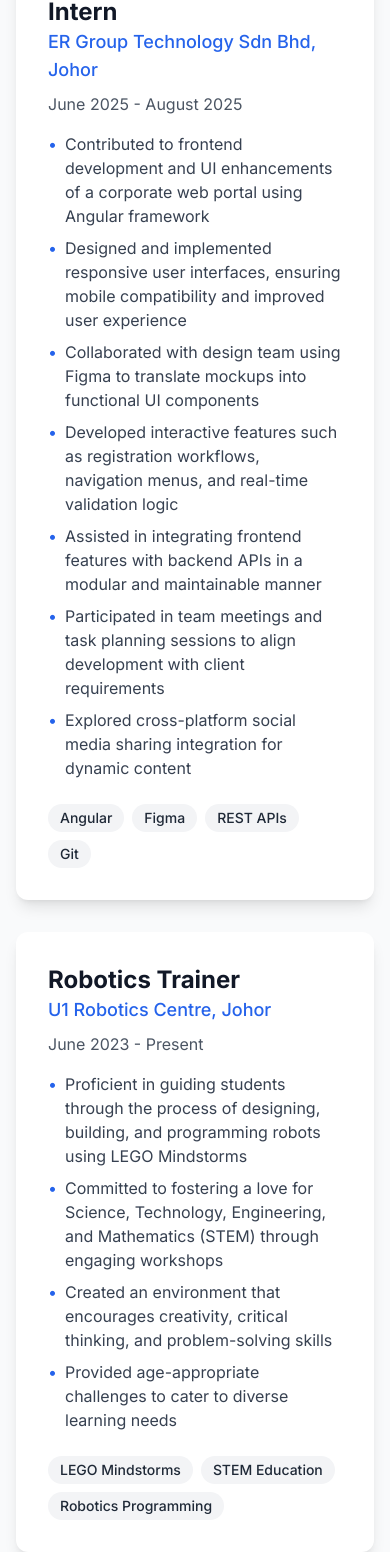
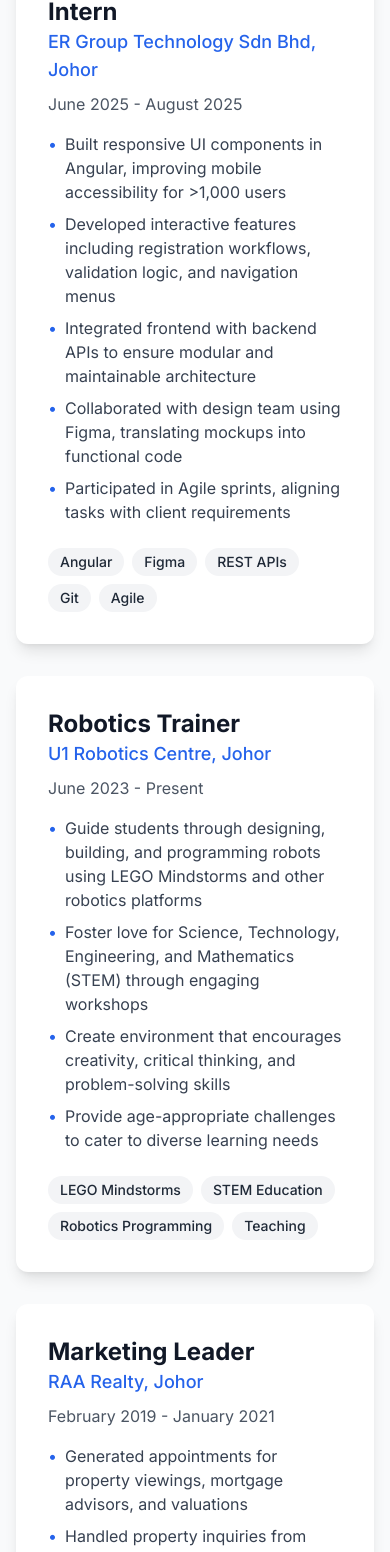
Before and after one commit to GiaSoon2000/Portfolio, a Next.js app: page / in a window 390 px wide. Shown: the part 3870-5422 px from the top of the page. Built offline with nearby package versions, Linux system fonts and the light colour scheme.

Commit message:
Refactor Experience and Projects components: Updated job descriptions for clarity and conciseness, added new Sales Executive role, and enhanced Projects layout for better responsiveness and visual appeal.

```diff
--- a/app/components/Experience.tsx
+++ b/app/components/Experience.tsx
@@ -10,27 +10,25 @@
       company: 'ER Group Technology Sdn Bhd, Johor',
       period: 'June 2025 - August 2025',
       description: [
-        'Contributed to frontend development and UI enhancements of a corporate web portal using Angular framework',
-        'Designed and implemented responsive user interfaces, ensuring mobile compatibility and improved user experience',
-        'Collaborated with design team using Figma to translate mockups into functional UI components',
-        'Developed interactive features such as registration workflows, navigation menus, and real-time validation logic',
-        'Assisted in integrating frontend features with backend APIs in a modular and maintainable manner',
-        'Participated in team meetings and task planning sessions to align development with client requirements',
-        'Explored cross-platform social media sharing integration for dynamic content'
+        'Built responsive UI components in Angular, improving mobile accessibility for >1,000 users',
+        'Developed interactive features including registration workflows, validation logic, and navigation menus',
+        'Integrated frontend with backend APIs to ensure modular and maintainable architecture',
+        'Collaborated with design team using Figma, translating mockups into functional code',
+        'Participated in Agile sprints, aligning tasks with client requirements'
       ],
-      technologies: ['Angular', 'Figma', 'REST APIs', 'Git']
+      technologies: ['Angular', 'Figma', 'REST APIs', 'Git', 'Agile']
     },
     {
       title: 'Robotics Trainer',
       company: 'U1 Robotics Centre, Johor',
       period: 'June 2023 - Present',
       description: [
-        'Proficient in guiding students through the process of designing, building, and programming robots using LEGO Mindstorms',
-        'Committed to fostering a love for Science, Technology, Engineering, and Mathematics (STEM) through engaging workshops',
-        'Created an environment that encourages creativity, critical thinking, and problem-solving skills',
-        'Provided age-appropriate challenges to cater to diverse learning needs'
+        'Guide students through designing, building, and programming robots using LEGO Mindstorms and other robotics platforms',
+        'Foster love for Science, Technology, Engineering, and Mathematics (STEM) through engaging workshops',
+        'Create environment that encourages creativity, critical thinking, and problem-solving skills',
+        'Provide age-appropriate challenges to cater to diverse learning needs'
       ],
-      technologies: ['LEGO Mindstorms', 'STEM Education', 'Robotics Programming']
+      technologies: ['LEGO Mindstorms', 'STEM Education', 'Robotics Programming', 'Teaching']
     },
     {
       title: 'Marketing Leader',
@@ -43,6 +41,18 @@
         'Negotiated property sales and followed up on business leads'
       ],
       technologies: ['Sales', 'Marketing', 'Property Management', 'Customer Service']
+    },
+    {
+      title: 'Sales Executive',
+      company: 'Melium Group Sdn. Bhd. (Aigner), Johor Premium Outlets',
+      period: 'February 2018 - February 2019',
+      description: [
+        'Managed stock systems and product display, gaining experience with data organization and system optimization',
+        'Resolved customer inquiries and complaints, developing strong problem-solving and communication skills',
+        'Streamlined cashiering operations, demonstrating ability to identify and implement efficiency improvements',
+        'Assisted customers and resolved inquiries, building essential customer service skills for software development'
+      ],
+      technologies: ['Customer Service', 'Inventory Management', 'Problem Solving', 'Communication']
     }
   ]
 
--- a/app/components/Projects.tsx
+++ b/app/components/Projects.tsx
@@ -59,19 +59,24 @@
               whileInView={{ opacity: 1, y: 0 }}
               transition={{ duration: 0.6, delay: index * 0.1 }}
               viewport={{ once: true }}
-              className="bg-gray-50 rounded-xl overflow-hidden hover:shadow-xl transition-shadow duration-300"
+              className="bg-gray-50 rounded-xl overflow-hidden hover:shadow-xl transition-shadow duration-300 flex flex-col h-full"
             >
               <div className="h-48 bg-gradient-to-br from-primary-500 to-primary-700 flex items-center justify-center">
                 <div className="text-white text-center">
-                  <div className="text-4xl mb-2">📱</div>
+                  <div className="text-4xl mb-2">
+                    {index === 0 && "🏠"} {/* AI Property System */}
+                    {index === 1 && "📊"} {/* Data Analysis */}
+                    {index === 2 && "🎮"} {/* Game */}
+                  </div>
                   <p className="text-lg font-medium">{project.title}</p>
                 </div>
               </div>
 
-              <div className="p-6">
+              <div className="p-6 flex flex-col flex-grow">
                 <h3 className="text-xl font-bold text-gray-900 mb-3">{project.title}</h3>
-                <p className="text-gray-600 mb-4">{project.description}</p>
+                <p className="text-gray-600 mb-4 flex-grow">{project.description}</p>
 
+                <div className="mt-auto">
                   <div className="flex flex-wrap gap-2 mb-4">
                     {project.technologies.map((tech) => (
                       <span
@@ -104,6 +109,7 @@
                     </a>
                   </div>
                 </div>
+              </div>
             </motion.div>
           ))}
         </div>
```
Lines whose indentation alone changed are shown as unchanged.
